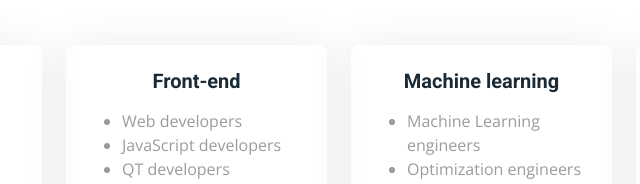
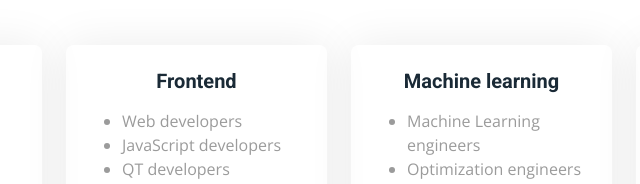
Before and after one commit to Rurus/nearshore-web, a plain HTML site: page index.html in a window 1280 px wide. Shown: the part 3318-3502 px from the top of the page, 301-941 px from the left. Drawn offline with nearby package versions, Linux system fonts and the light colour scheme.

Commit message:
front-end was changed to frontend in the developers section Start

```diff
--- a/index.html
+++ b/index.html
@@ -602,7 +602,7 @@
                 <div class="col-lg-3 col-md-6 wow fadeInUp" data-wow-delay="0.1s">
                     <div class="devtype-item rounded overflow-hidden">
                         <div class="p-4">
-                            <h5 class="text-center">Front-end</h5>
+                            <h5 class="text-center">Frontend</h5>
                             <div class="py-2">
                                 <ul>
                                     <li>Web developers</li>
```
